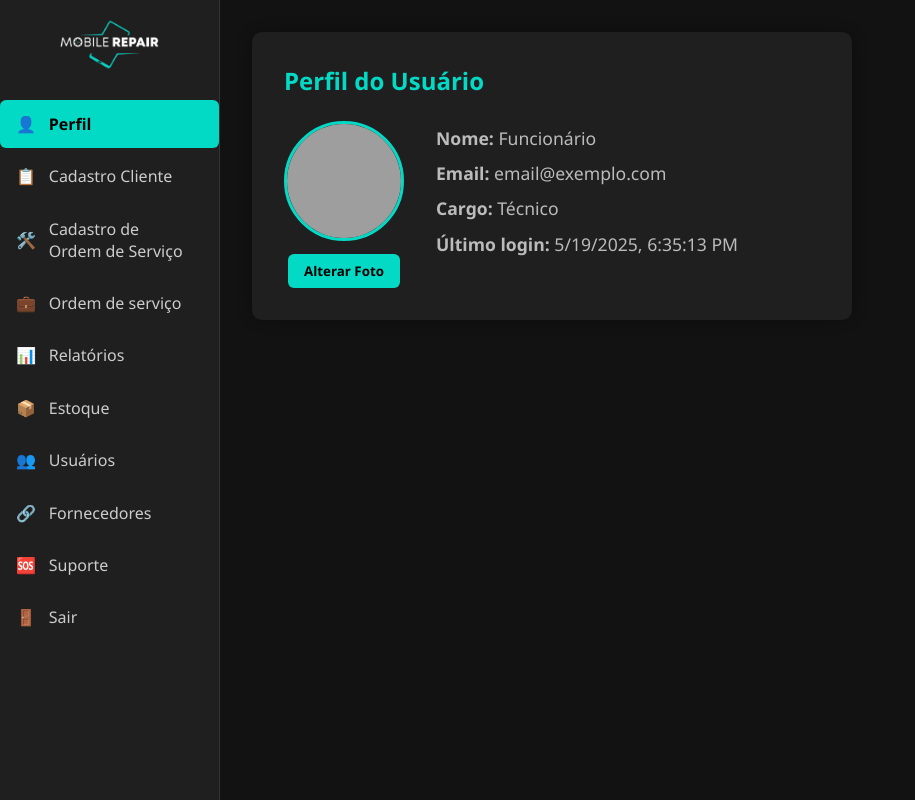
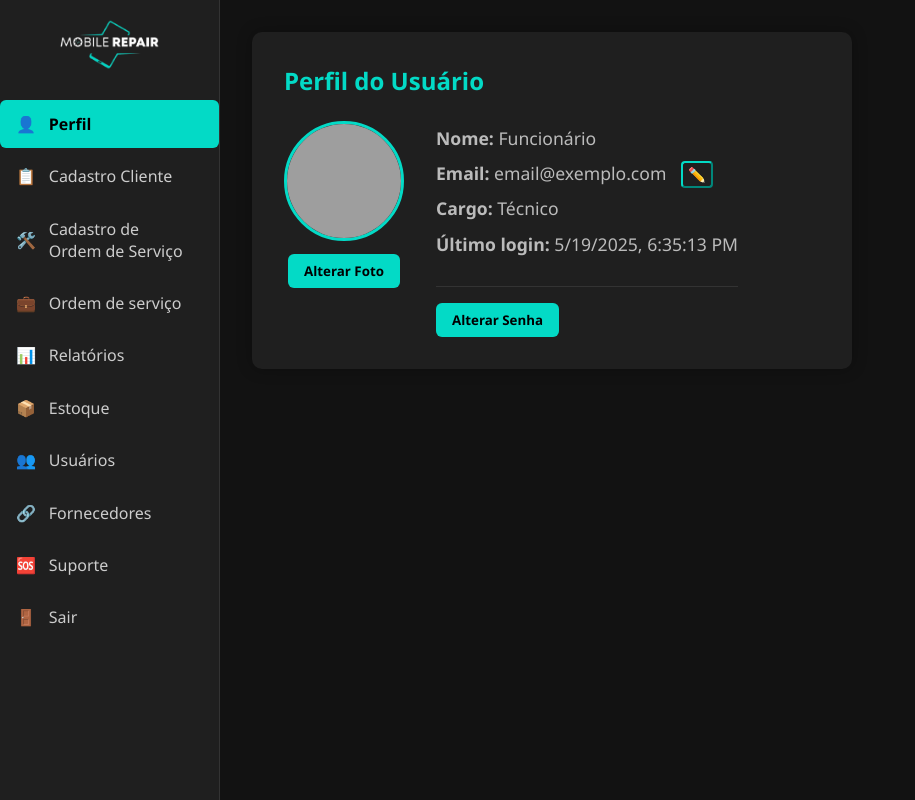
Before and after one commit to buzard1/sa-modelagem, a PHP site: page /dashboard.html in a window 1280 px wide. Shown: the whole page, without its empty margins (0-915 px from the left). Run offline with PHP 8.4, Linux system fonts and the light colour scheme; grey boxes are pictures that could not be loaded.

Commit message:
versao 46
adicionei a funcionalidade de alterar e-mail e senha

```diff
--- a/css/dashboard.css
+++ b/css/dashboard.css
@@ -82,6 +82,7 @@ body {
   line-height: 2;
   font-size: 1rem;
 }
+
 .profile-container {
   display: flex;
   align-items: flex-start;
@@ -116,3 +117,78 @@ body {
 .change-photo-btn:hover {
   background-color: #00bfa5;
 }
+
+/* Edição de email */
+.email-container {
+  position: relative;
+}
+
+.email-display {
+  display: inline-block;
+  margin-right: 5px;
+}
+
+.email-input {
+  background-color: #333;
+  color: #e0e0e0;
+  border: 1px solid #03dac6;
+  border-radius: 4px;
+  padding: 2px 5px;
+  width: 200px;
+}
+
+.edit-btn {
+  color: #03dac6;
+  border-color: #03dac6;
+  background: none;
+  cursor: pointer;
+  border-radius: 4px;
+  padding: 2px 5px;
+  margin-left: 5px;
+  font-size: 0.9rem;
+   /* Bordas na cor do botão */
+}
+
+.save-btn, .cancel-btn {
+  background: none;
+  border: none;
+  cursor: pointer;
+  font-size: 0.9rem;
+  margin-left: 5px;
+  padding: 2px 5px;
+  border-radius: 4px;
+}
+
+
+
+.save-btn {
+  background-color: #03dac6;
+  color: #000;
+}
+
+.cancel-btn {
+  background-color: #ff4444;
+  color: #fff;
+}
+
+/* Botão alterar senha */
+.change-password {
+  margin-top: 1.5rem;
+  padding-top: 1rem;
+  border-top: 1px solid #333;
+}
+
+.change-password-btn {
+  background-color: #03dac6;
+  color: #000;
+  border: none;
+  padding: 0.5rem 1rem;
+  border-radius: 6px;
+  cursor: pointer;
+  font-weight: bold;
+  transition: background-color 0.3s;
+}
+
+.change-password-btn:hover {
+  background-color: #00bfa5;
+}
--- a/dashboard.html
+++ b/dashboard.html
@@ -9,9 +9,6 @@
   <link rel="icon" href="img/logo.png" type="image/png">
 </head>
 <body>
-
-
-
   <!-- Sidebar fixa -->
   <nav class="sidebar">
     <div class="logo">
@@ -30,7 +27,6 @@
       <li><a href="login.html">🚪 <span>Sair</span></a></li>
     </ul>
   </nav>
-    </aside>
 
   <main class="content">
     <div class="profile-card">
@@ -44,19 +40,33 @@
         </div>
         <div class="profile-info">
           <p><strong>Nome:</strong> <span id="nome"></span></p>
-            <p><strong>Email:</strong> <span id="email"></span></p>
+
+          <div class="email-container">
+            <p><strong>Email:</strong>
+              <span id="email" class="email-display"></span>
+              <input type="email" id="email-input" class="email-input" style="display: none;">
+              <button id="edit-email-btn" class="edit-btn">✏️</button>
+              <button id="save-email-btn" class="save-btn" style="display: none;">Salvar</button>
+              <button id="cancel-email-btn" class="cancel-btn" style="display: none;">Cancelar</button>
+            </p>
+          </div>
+
           <p><strong>Cargo:</strong> <span id="cargo"></span></p>
           <p><strong>Último login:</strong> <span id="ultimo-login"></span></p>
+
+          <div class="change-password">
+            <button onclick="window.location.href='recuperar-email(perfil).html'" class="change-password-btn">Alterar Senha</button>
+          </div>
         </div>
       </div>
     </div>
   </main>
-  </div>
 
   <script>
     // Preenche informações do perfil
     document.getElementById('nome').textContent = localStorage.getItem('nomeFuncionario') || 'Funcionário';
     document.getElementById('email').textContent = localStorage.getItem('emailFuncionario') || 'email@exemplo.com';
+    document.getElementById('email-input').value = localStorage.getItem('emailFuncionario') || 'email@exemplo.com';
     document.getElementById('cargo').textContent = localStorage.getItem('cargoFuncionario') || 'Técnico';
     document.getElementById('ultimo-login').textContent = localStorage.getItem('ultimoLogin') || new Date().toLocaleString();
 
@@ -81,8 +91,47 @@
         reader.readAsDataURL(file);
       }
     });
-  </script>
-  <script>
+
+    // Controle do email editável
+    const emailDisplay = document.getElementById('email');
+    const emailInput = document.getElementById('email-input');
+    const editEmailBtn = document.getElementById('edit-email-btn');
+    const saveEmailBtn = document.getElementById('save-email-btn');
+    const cancelEmailBtn = document.getElementById('cancel-email-btn');
+
+    editEmailBtn.addEventListener('click', function() {
+      emailDisplay.style.display = 'none';
+      emailInput.style.display = 'inline-block';
+      editEmailBtn.style.display = 'none';
+      saveEmailBtn.style.display = 'inline-block';
+      cancelEmailBtn.style.display = 'inline-block';
+      emailInput.focus();
+    });
+
+    cancelEmailBtn.addEventListener('click', function() {
+      emailInput.value = emailDisplay.textContent;
+      emailDisplay.style.display = 'inline';
+      emailInput.style.display = 'none';
+      editEmailBtn.style.display = 'inline-block';
+      saveEmailBtn.style.display = 'none';
+      cancelEmailBtn.style.display = 'none';
+    });
+
+    saveEmailBtn.addEventListener('click', function() {
+      const newEmail = emailInput.value.trim();
+      if (newEmail && newEmail.includes('@')) {
+        emailDisplay.textContent = newEmail;
+        localStorage.setItem('emailFuncionario', newEmail);
+        emailDisplay.style.display = 'inline';
+        emailInput.style.display = 'none';
+        editEmailBtn.style.display = 'inline-block';
+        saveEmailBtn.style.display = 'none';
+        cancelEmailBtn.style.display = 'none';
+      } else {
+        alert('Por favor, insira um email válido');
+      }
+    });
+
     // Ativa menu atual na sidebar
     const links = document.querySelectorAll('.sidebar .menu li a');
     const currentPage = window.location.pathname.split('/').pop();
```
Lines whose indentation alone changed are shown as unchanged.
